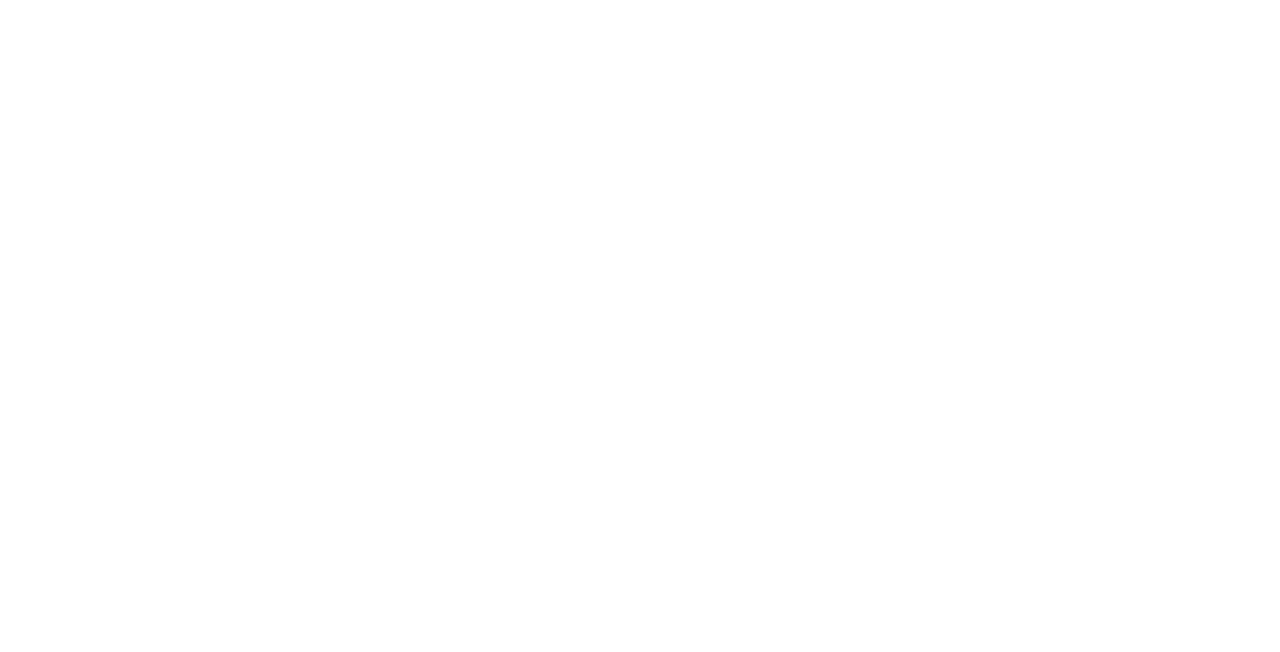
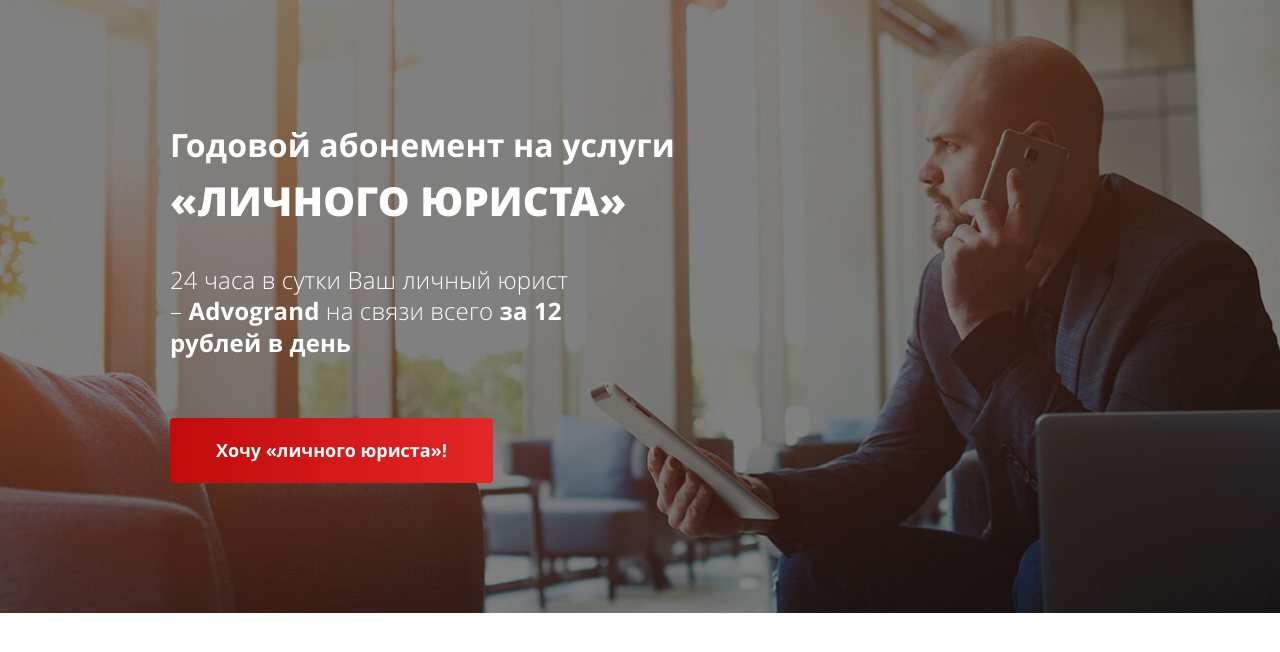
Before and after one commit to dmitriywolf/advogrand, a website: page app/index.html in a window 1280 px wide. Drawn offline with Linux system fonts and the light colour scheme.

Commit message:
add intro

```diff
--- a/app/index.html
+++ b/app/index.html
@@ -31,7 +31,21 @@
 
 
 </header>
+<main>
+    <!--Intro-->
+    <section class="intro">
+        <div class="container">
+            <div class="intro__inner">
+                <h1 class="intro__title">Годовой абонемент на услуги <b>&laquo;личного юриста&raquo;</b></h1>
+                <p class="intro__subtitle">24 часа в сутки Ваш личный юрист &ndash; <b>Advogrand</b> на связи всего
+                    <b>за 12 рублей в день</b></p>
+                <button class="intro__button button button--red">Хочу &laquo;личного юриста&raquo;!</button>
+            </div> <!--/.intro__inner-->
+        </div> <!--/.container-->
+    </section> <!--/.intro-->
 
+
+</main>
 
 </body>
 </html>
--- /dev/null
+++ b/app/sass/blocks/button.scss
@@ -0,0 +1,37 @@
+.button {
+  padding: 0;
+  font-family: $main-fonts;
+  font-size: 18px;
+  font-weight: 700;
+  line-height: 2.22;
+  text-align: center;
+  color: #ffffff;
+
+  border: none;
+  border-radius: 4px;
+  cursor: pointer;
+
+  &:active {
+    color: rgba(255, 255, 255, 0.7);
+  }
+
+}
+
+.button--red {
+  background-image: linear-gradient(90deg, rgb(193, 11, 11) 0%, rgb(228, 38, 38) 100%);
+
+  &:hover,
+  &:focus {
+    background: #c10b0b;
+  }
+
+}
+
+.button--green {
+  background-image: linear-gradient(90deg, rgb(0, 142, 0) 0%, rgb(0, 163, 0) 100%);
+
+  &:hover,
+  &:focus {
+    background: #0e450e;
+  }
+}
--- /dev/null
+++ b/app/sass/blocks/intro.scss
@@ -0,0 +1,50 @@
+.intro {
+  background-color: #7a7b7c;
+  background-image: url('../img/bg-intro.jpg');
+  background-repeat: no-repeat;
+  background-position: center;
+  background-size: cover;
+}
+
+.intro__inner {
+  padding: 120px 0 130px;
+
+
+  color: #ffffff;
+}
+
+.intro__title {
+  max-width: 560px;
+  font-size: 32px;
+  font-weight: 700;
+  line-height: 1.56;
+
+  b {
+    font-size: 40px;
+    font-weight: 800;
+    text-transform: uppercase;
+  }
+
+}
+
+.intro__subtitle {
+  max-width: 400px;
+  padding-top: 32px;
+  padding-bottom: 60px;
+
+  font-size: 24px;
+  font-weight: 300;
+  line-height: 1.3;
+
+  b {
+    font-weight: 700;
+  }
+
+}
+
+.intro__button {
+  padding: 0 46px;
+  line-height: 3.61;
+
+
+}
--- a/app/sass/blocks/main.scss
+++ b/app/sass/blocks/main.scss
@@ -6,5 +6,31 @@ html,
 }
 
 body {
+  margin: 0;
+  padding: 0;
   font-family: $main-fonts;
+  font-size: 14px;
+  font-weight: 400;
+  line-height: 1.2;
+  letter-spacing: 0.01em;
+
 }
+
+a {
+  text-decoration: none;
+}
+
+img {
+  max-width: 100%;
+  height: auto;
+}
+
+ul {
+  margin: 0;
+  padding: 0;
+  list-style: none;
+}
+
+h1, h2, h3, h4, h5, h6, p {
+  margin: 0;
+}
--- a/app/sass/style.scss
+++ b/app/sass/style.scss
@@ -1,3 +1,12 @@
 @import "blocks/fonts";
+@import "blocks/variables";
+@import "blocks/button";
+@import "blocks/main";
 @import "blocks/container";
-@import "blocks/variables";
+
+
+
+
+
+/*Intro*/
+@import "blocks/intro";
```
Also changed, not shown: app/css/style.css, app/img/bg-intro.jpg (added).
